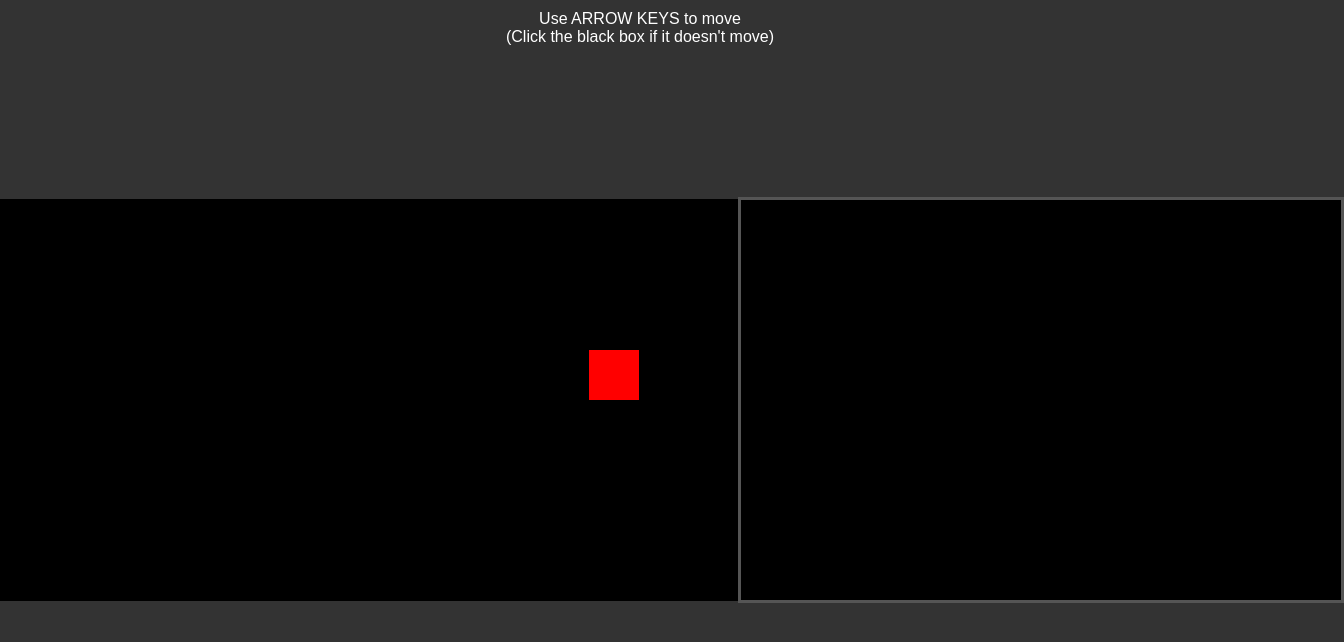
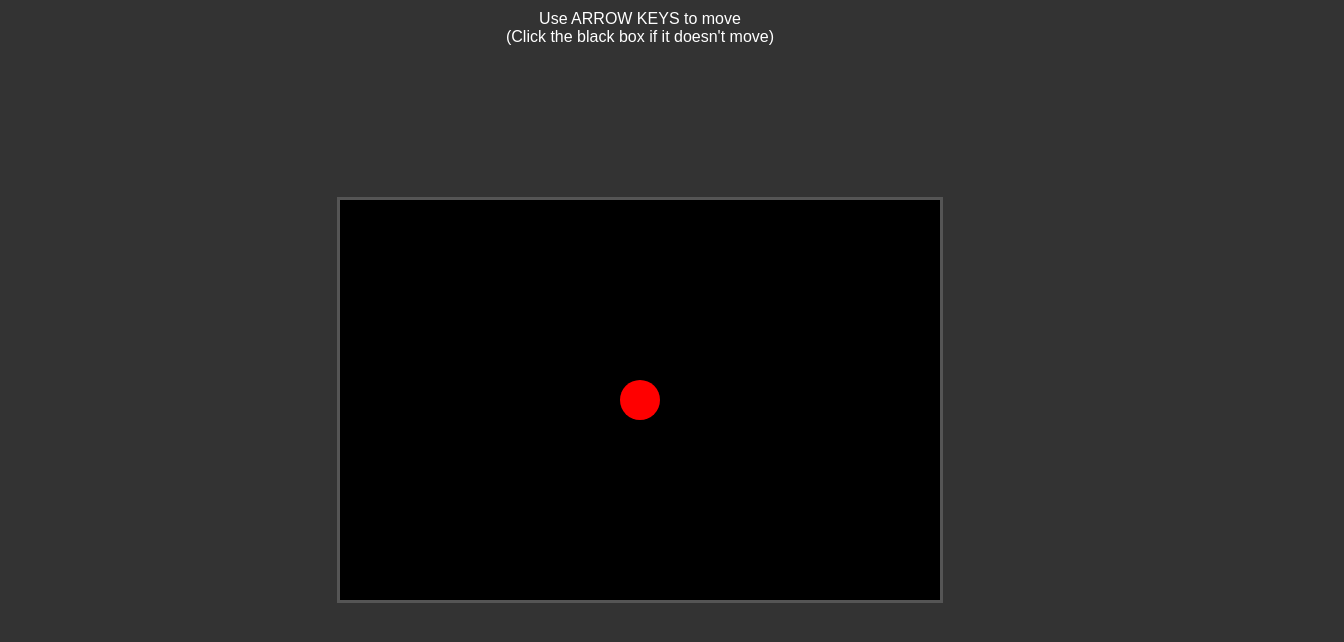
Before and after one commit to Alaksin1/Game, a plain HTML site: page index.html in a window 1280 px wide. Shown: the whole page, 1344 px wide, since content can reach past the window. Drawn offline with Linux system fonts and the light colour scheme.

Commit message:
Update index.html

```diff
--- a/index.html
+++ b/index.html
@@ -1,33 +1,4 @@
 <!DOCTYPE html>
-<html>
-<body>
-  <canvas id="gameCanvas" width="800" height="400" style="border:1px solid #000;"></canvas>
-
-  <script>
-    const canvas = document.getElementById("gameCanvas");
-    const ctx = canvas.getContext("2d");
-
-    let x = 50; // Starting position
-
-    function gameLoop() {
-      // 1. Clear the screen
-      ctx.clearRect(0, 0, canvas.width, canvas.height);
-
-      // 2. Update logic
-      x += 2;
-      if (x > canvas.width) x = 0; // Wrap around
-
-      // 3. Draw
-      ctx.fillStyle = "red";
-      ctx.fillRect(x, 150, 50, 50);
-
-      requestAnimationFrame(gameLoop); // Calls the loop again ~60fps
-    }
-
-    gameLoop();
-  </script>
-</body>
-</html><!DOCTYPE html>
 <html>
 <head>
     <title>Red Circle Game</title>
```
